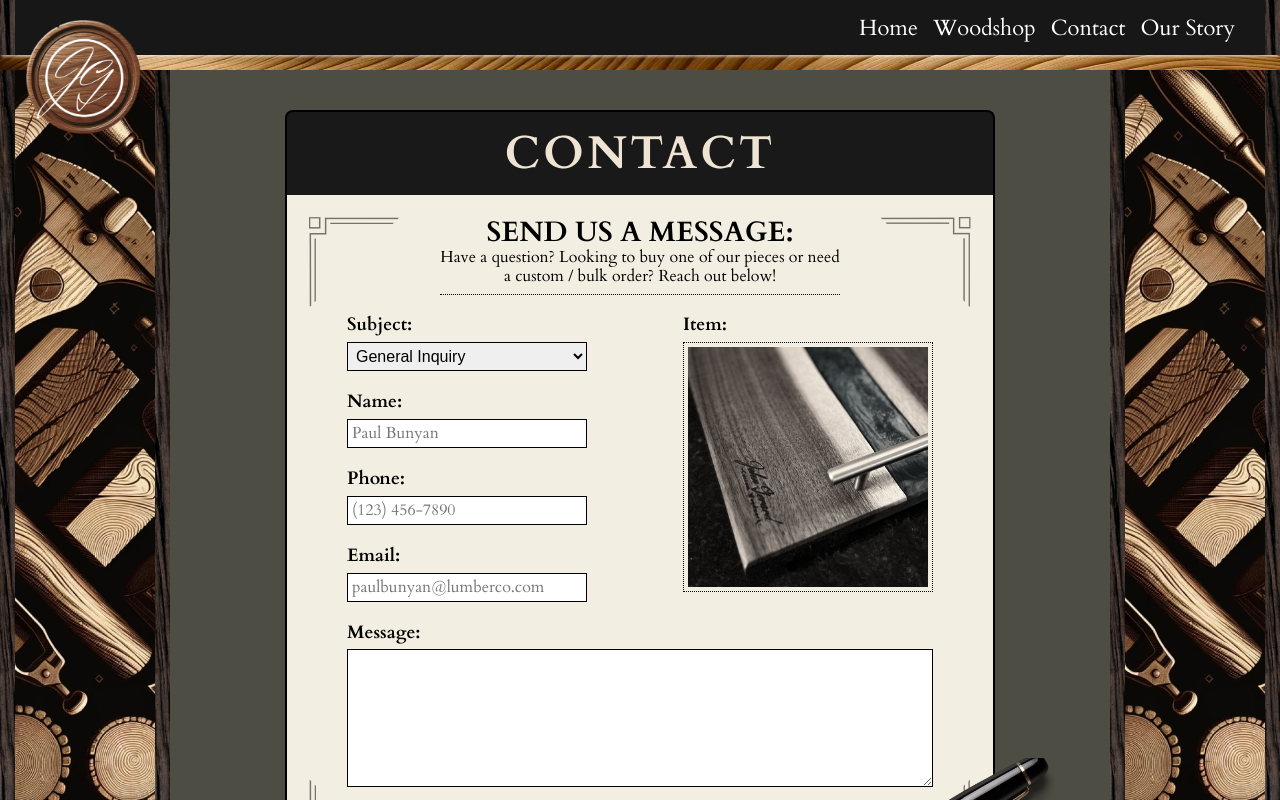
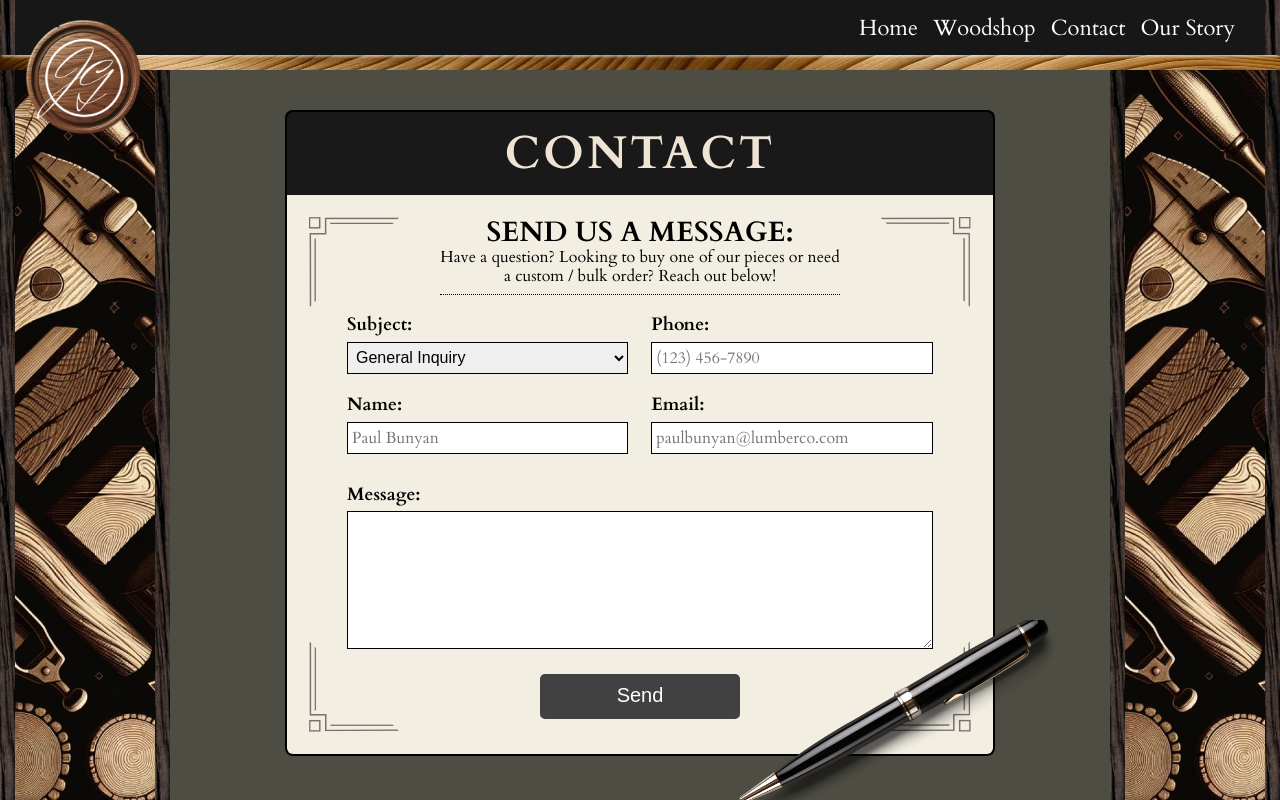
Before and after one commit to jduncan017/jgsite, a Next.js app: page /contact in a window 1280 px wide. Shown: the top 800 px of the page. Built offline with nearby package versions, Linux system fonts and the light colour scheme; a web font is replaced by a local one.

Commit message:
update contact form

```diff
--- a/src/app/contact/ContactForm/ContactForm.css
+++ b/src/app/contact/ContactForm/ContactForm.css
@@ -4,6 +4,7 @@
   width: 100%;
   text-align: left;
   padding-top: 10px;
+  align-items: center;
 }
 
 .contact-form__top-section-wrapper {
@@ -12,8 +13,19 @@
 }
 
 .contact-form__inputs-wrapper {
-  width: 23vw;
-  max-width: 320px;
+  width: 48%;
+}
+
+.contact-form__inputs-wrapper_full-width {
+  display: flex;
+  flex-wrap: wrap;
+  flex-direction: column;
+  gap: 0 29px;
+  height: 170px;
+}
+
+.second__column {
+  align-self: flex-end;
 }
 
 .contact-form__label {
@@ -24,6 +36,7 @@
 
 .contact-form__input {
   width: 100%;
+  height: 32px;
   margin: 5px 0 18px;
   line-height: 1.2rem;
   font-size: 18px;
@@ -37,7 +50,7 @@
   padding: 4px;
   margin-top: 5px;
   object-fit: cover;
-  filter: sepia(0.5) grayscale(0.8);
+  /* filter: sepia(0.5) grayscale(0.8); */
   height: 23vw;
   width: 23vw;
   max-width: 280px;
@@ -75,8 +88,8 @@
 }
 
 @media (max-width: 1290px) {
-  .contact-form__inputs-wrapper {
-    max-width: 240px;
+  .contact-form__inputs-wrapper_full-width {
+    gap: 0 23px;
   }
 
   .contact-form__label {
@@ -98,10 +111,6 @@
 }
 
 @media (max-width: 1070px) {
-  .contact-form__inputs-wrapper {
-    width: 30vw;
-  }
-
   .contact-form__reference-image {
     height: 30vw;
     width: 30vw;
@@ -118,13 +127,17 @@
     align-items: center;
   }
 
+  .contact-form__inputs-wrapper_full-width {
+    height: fit-content;
+  }
+
   .contact-form__inputs-wrapper {
-    width: 90%;
+    width: 100%;
     max-width: 400px;
   }
 
   .contact-form__image-container {
-    width: 90%;
+    width: 100%;
   }
 
   .contact-form__reference-image {
--- a/src/app/contact/ContactForm/ContactForm.tsx
+++ b/src/app/contact/ContactForm/ContactForm.tsx
@@ -1,9 +1,9 @@
 "use client";
 import "./ContactForm.css";
 import { cardo } from "@/src/app/ui/fonts";
-import { useState, ChangeEvent, FormEvent } from "react";
+import { useState, useContext, ChangeEvent, FormEvent, useEffect } from "react";
 import Image from "next/image";
-import referenceImage from "@/public/database-images/CallToActionCards/housewares.webp";
+import { SelectedItemContext } from "@/src/contexts/selectedItemContext";
 
 interface FormDataInterface {
   subject: string;
@@ -14,6 +14,11 @@ interface FormDataInterface {
 }
 
 const ContactForm = () => {
+  const basePath = "/database-images/ImageGallery";
+  const { selectedItem } = useContext(SelectedItemContext);
+  useEffect(() => {
+    console.log(selectedItem);
+  }, []);
   const [formData, setFormData] = useState<FormDataInterface>({
     subject: "",
     name: "",
@@ -45,7 +50,14 @@ const ContactForm = () => {
   return (
     <form className="contact-form" onSubmit={handleSubmit}>
       <div className="contact-form__top-section-wrapper">
-        <div className="contact-form__inputs-wrapper">
+        <div
+          className={
+            selectedItem.imagePaths[0]
+              ? "contact-form__inputs-wrapper"
+              : "contact-form__inputs-wrapper contact-form__inputs-wrapper_full-width"
+          }
+        >
+          <div className="first__column">
             <label
               className={`contact-form__label ${cardo.className}`}
               htmlFor="subject"
@@ -81,7 +93,9 @@ const ContactForm = () => {
               className={`contact-form__input ${cardo.className}`}
               placeholder="Paul Bunyan"
             />
+          </div>
 
+          <div className={selectedItem.imagePaths[0] ? "" : "second__column"}>
             {/* Phone Input */}
             <label
               className={`contact-form__label ${cardo.className}`}
@@ -118,17 +132,22 @@ const ContactForm = () => {
               placeholder="paulbunyan@lumberco.com"
             />
           </div>
+        </div>
+        {selectedItem.imagePaths[0] && (
           <div className="contact-form__image-container">
-          <h3 className={`contact-form__label ${cardo.className}`}>Item:</h3>
+            <h3
+              className={`contact-form__label ${cardo.className}`}
+            >{`Item: ${selectedItem.title}`}</h3>
             <Image
               className="contact-form__reference-image"
-            src={referenceImage}
+              src={`${basePath}${selectedItem.imagePaths[0]}`}
               alt="image of the item you're inquiring about"
               width={500}
               height={500}
               quality={100}
             />
           </div>
+        )}
       </div>
 
       <div className={`contact-form__message-container ${cardo.className}`}>
--- a/src/app/contact/page.tsx
+++ b/src/app/contact/page.tsx
@@ -1,4 +1,4 @@
-import React from "react";
+import React, { useContext } from "react";
 import "./page.css";
 import Image from "next/image";
 import contactBorder from "@/public/contact/contact-border.png";
--- a/src/app/ui/Shop/Shop.tsx
+++ b/src/app/ui/Shop/Shop.tsx
@@ -88,7 +88,11 @@ const Shop: React.FC<ShopProps> = ({ isHomePage, limit }) => {
         </Link>
       </div>
       {modalOpened === true && (
-        <ItemModal onClose={toggleModal} selectedItem={selectedItem} />
+        <ItemModal
+          onClose={toggleModal}
+          selectedItem={selectedItem}
+          onClick={() => setModalOpened(false)}
+        />
       )}
     </div>
   );
```
Also changed, not shown: src/app/ui/Shop/ItemModal/ItemModal.css (+13 -3 lines), src/app/ui/Shop/ItemModal/ItemModal.tsx (+11 -4 lines). Lines whose indentation alone changed are shown as unchanged.
